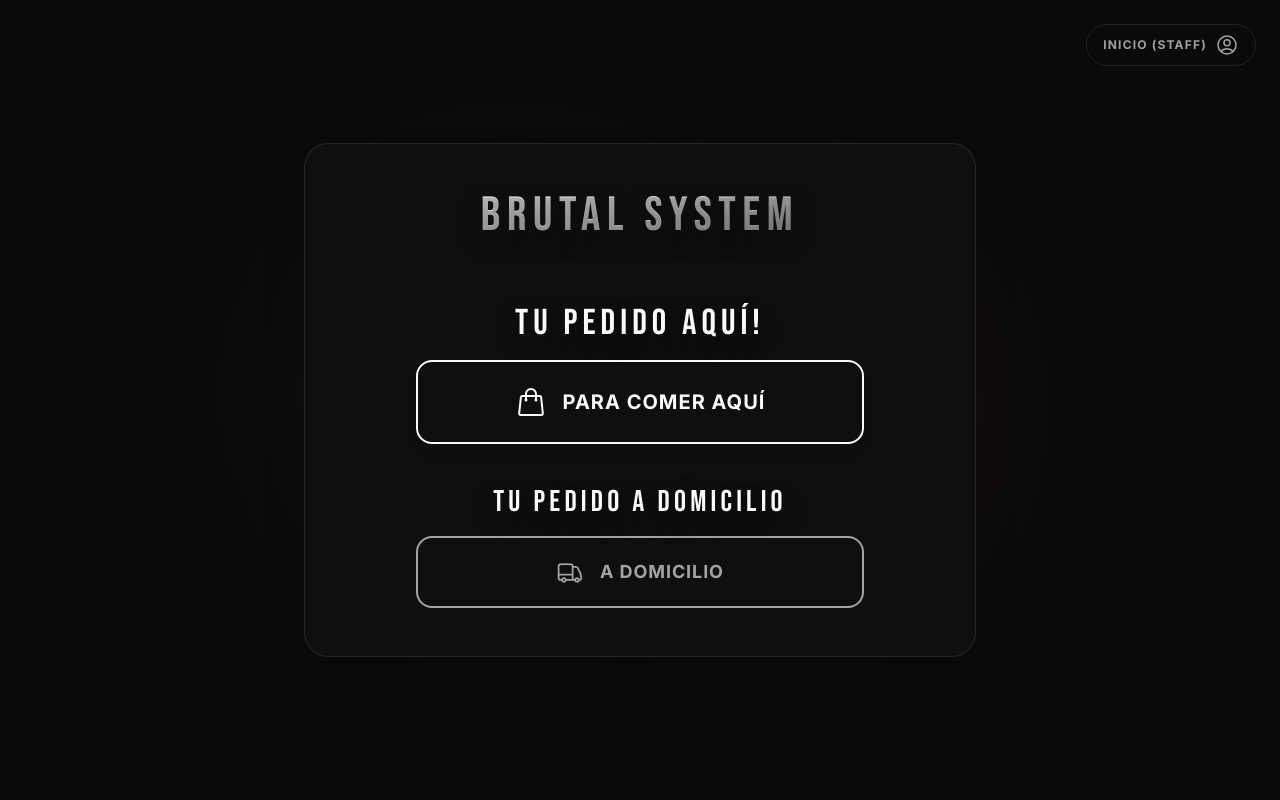
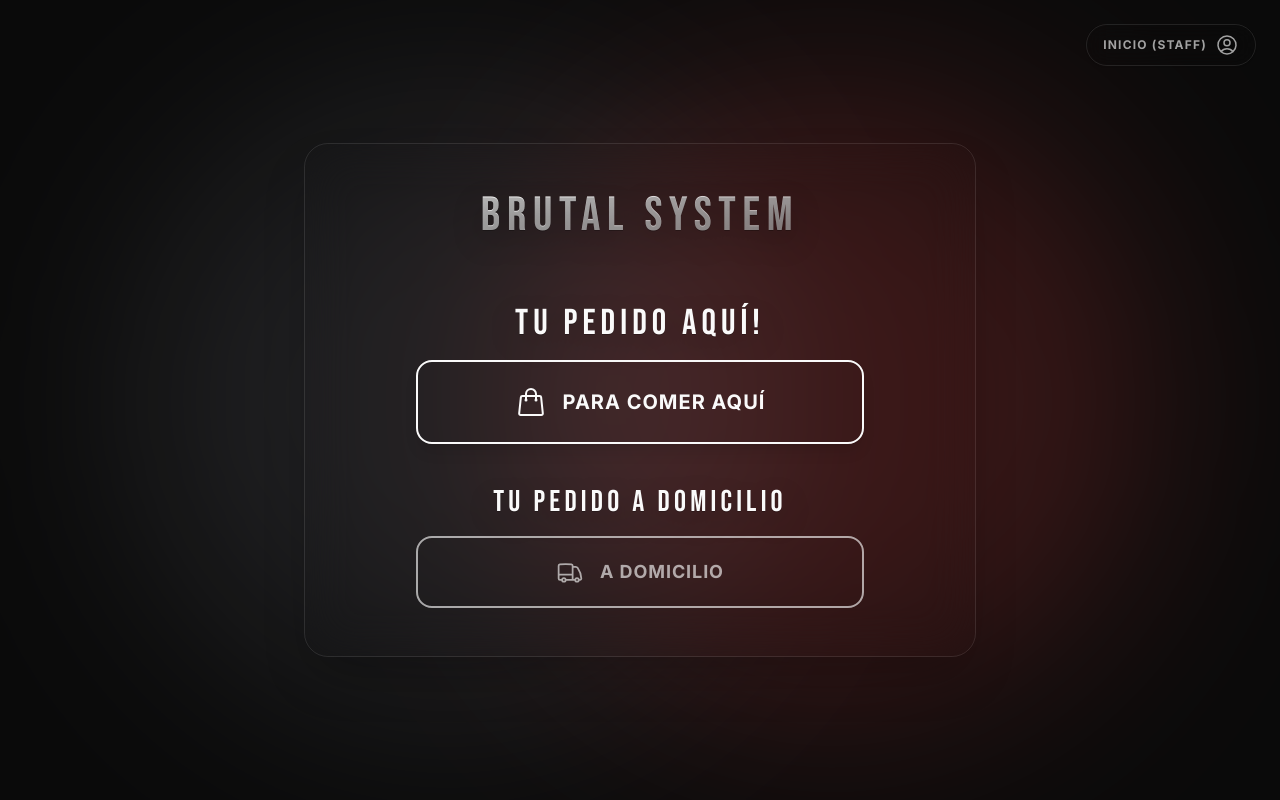
Before and after one commit to AlexisDiaz000/las-perras, a React (Vite) app: page / in a window 1280 px wide. Built offline with nearby package versions, Linux system fonts and the light colour scheme; no server answers; the database is empty.

Commit message:
fix(ui): enhance landing page parallax effect and add glassmorphism to card

```diff
--- a/src/pages/Landing.tsx
+++ b/src/pages/Landing.tsx
@@ -20,8 +20,9 @@ export default function Landing() {
     // Calculate relative position (-0.5 to 0.5)
     const x = (clientX / innerWidth) - 0.5
     const y = (clientY / innerHeight) - 0.5
-    mouseX.set(x * 100) // Max movement 100px
-    mouseY.set(y * 100)
+    // Increase the multiplier for a more noticeable effect
+    mouseX.set(x * 300)
+    mouseY.set(y * 300)
   }
 
   return (
@@ -35,15 +36,15 @@ export default function Landing() {
           initial={{ opacity: 0, scale: 0.8 }}
           animate={{ opacity: 1, scale: 1 }}
           style={{ x: mouseX, y: mouseY }}
-          transition={{ duration: 1.5, ease: "easeOut", x: { type: "spring", stiffness: 50, damping: 20 }, y: { type: "spring", stiffness: 50, damping: 20 } }}
-          className="absolute top-1/4 left-1/4 w-96 h-96 bg-primary-500/10 rounded-full blur-3xl mix-blend-multiply dark:mix-blend-screen"
+          transition={{ duration: 1.5, ease: "easeOut", x: { type: "spring", stiffness: 30, damping: 15 }, y: { type: "spring", stiffness: 30, damping: 15 } }}
+          className="absolute top-[10%] left-[10%] w-[40rem] h-[40rem] bg-primary-500/20 rounded-full blur-[100px] mix-blend-multiply dark:mix-blend-screen"
         />
         <motion.div
           initial={{ opacity: 0, scale: 0.8 }}
           animate={{ opacity: 1, scale: 1 }}
-          style={{ x: useMotionTemplate`calc(${mouseX}px * -0.5)`, y: useMotionTemplate`calc(${mouseY}px * -0.5)` }}
-          transition={{ duration: 1.5, ease: "easeOut", delay: 0.2, x: { type: "spring", stiffness: 40, damping: 30 }, y: { type: "spring", stiffness: 40, damping: 30 } }}
-          className="absolute bottom-1/4 right-1/4 w-96 h-96 bg-red-500/10 rounded-full blur-3xl mix-blend-multiply dark:mix-blend-screen"
+          style={{ x: useMotionTemplate`calc(${mouseX}px * -0.8)`, y: useMotionTemplate`calc(${mouseY}px * -0.8)` }}
+          transition={{ duration: 1.5, ease: "easeOut", delay: 0.2, x: { type: "spring", stiffness: 20, damping: 20 }, y: { type: "spring", stiffness: 20, damping: 20 } }}
+          className="absolute bottom-[10%] right-[10%] w-[40rem] h-[40rem] bg-red-500/20 rounded-full blur-[100px] mix-blend-multiply dark:mix-blend-screen"
         />
       </div>
 
@@ -61,11 +62,12 @@ export default function Landing() {
         <UserCircleIcon className="w-6 h-6 group-hover:scale-110 transition-transform" />
       </motion.button>
 
+      {/* Main Card */}
       <motion.div
         initial={{ opacity: 0, y: 20 }}
         animate={{ opacity: 1, y: 0 }}
         transition={{ duration: 0.6, ease: "easeOut" }}
-        className="w-full max-w-2xl bg-[color:var(--brand-surface)] rounded-3xl shadow-2xl border border-[color:var(--app-border)] p-8 md:p-12 relative z-10"
+        className="w-full max-w-2xl bg-[color:var(--brand-surface)]/90 backdrop-blur-xl rounded-3xl shadow-2xl border border-[color:var(--app-border)] p-8 md:p-12 relative z-10"
       >
 
         {/* Header: Logo/Name */}
```
